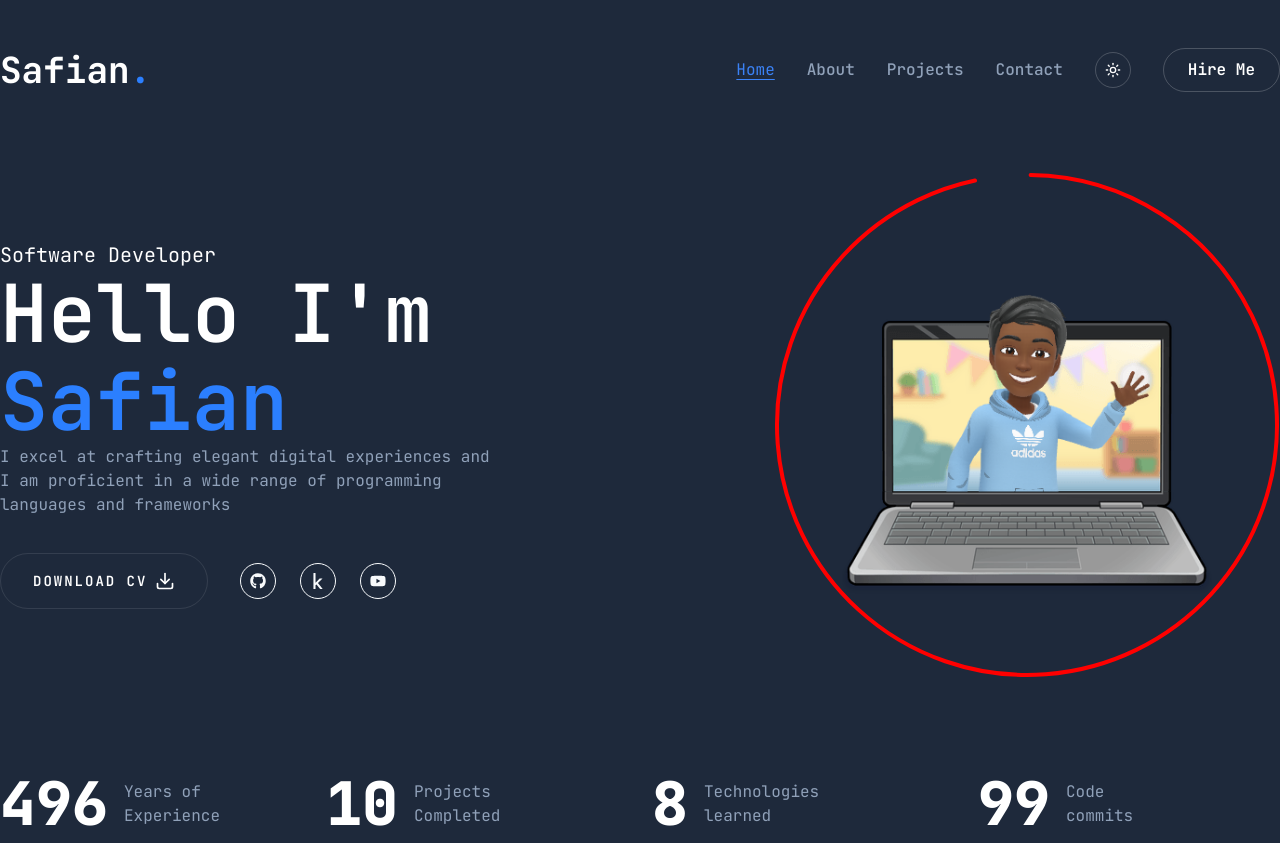
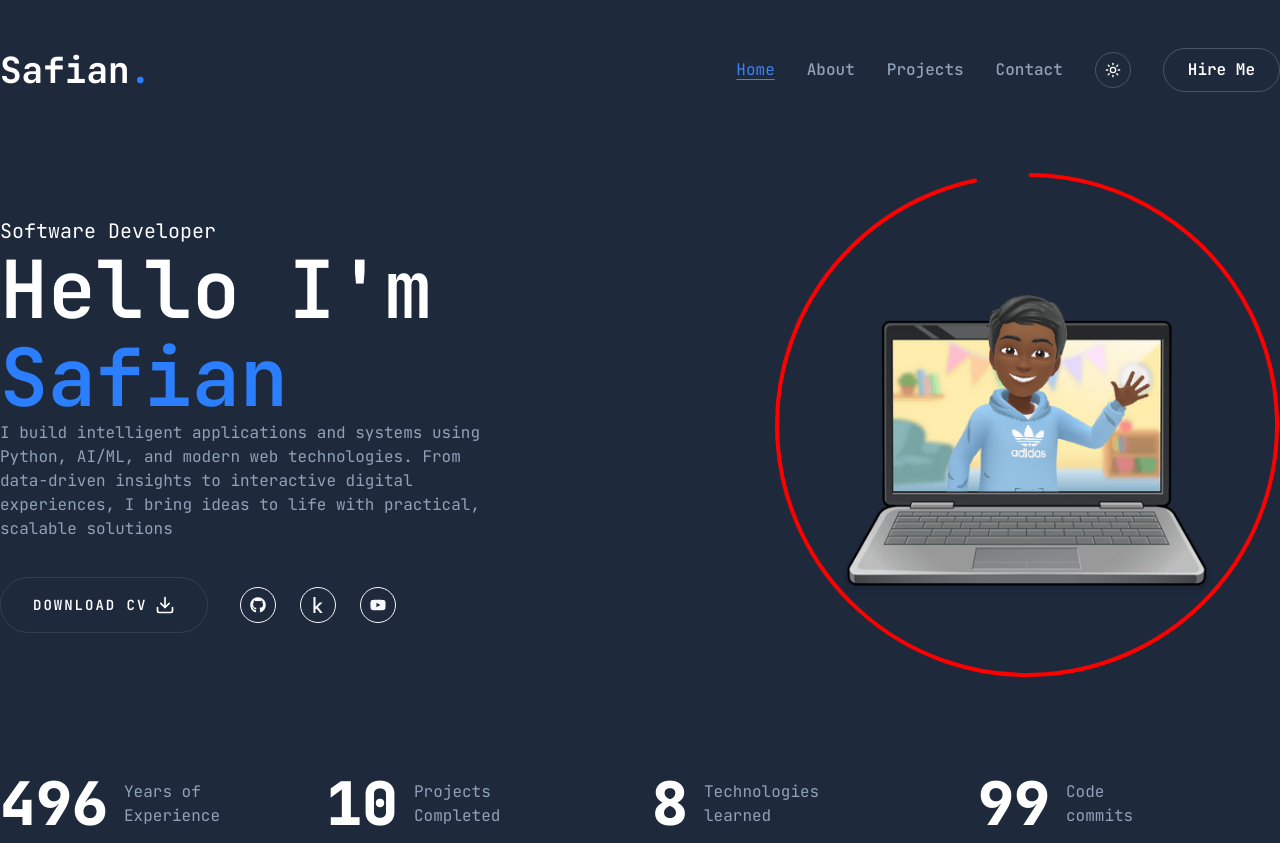
Before and after one commit to DSRCF/portfolio, a Next.js app: page / in a window 1280 px wide. Built offline with nearby package versions, Linux system fonts and the light colour scheme.

Commit message:
Update page.jsx
updated main page description

```diff
--- a/app/page.jsx
+++ b/app/page.jsx
@@ -18,7 +18,7 @@ export default function Home() {
             Hello I'm <br /> <span className="text-blue-500">Safian</span>
           </h1>
           <p className="max-w-[500px] mb-9 text-muted-foreground">
-            I excel at crafting elegant digital experiences and I am proficient in a wide range of programming languages and frameworks
+            I build intelligent applications and systems using Python, AI/ML, and modern web technologies. From data-driven insights to interactive digital experiences, I bring ideas to life with practical, scalable solutions
           </p>
           <div className="flex flex-col xl:flex-row items-center gap-8">
             <Button
```
